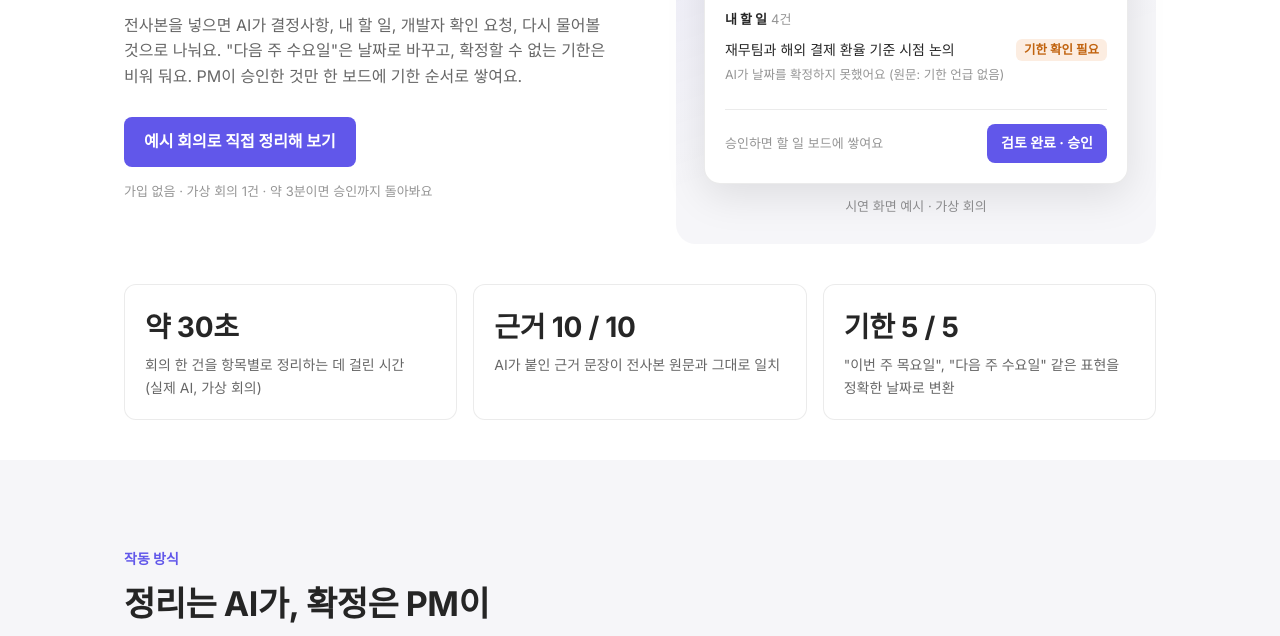
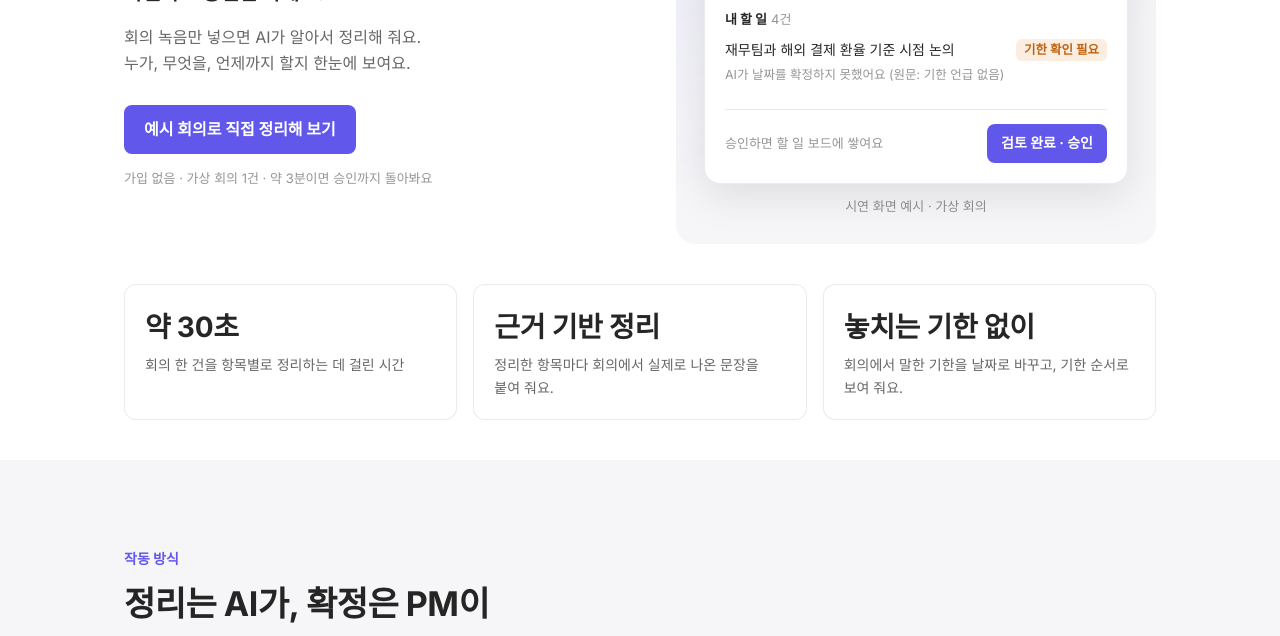
Before and after one commit to yousunny96/meeting-followup, a website: page public/sales-kit.html in a window 1280 px wide. Shown: the part 461-1097 px from the top of the page. Drawn offline with Linux system fonts and the light colour scheme.

Commit message:
소개 페이지 문구 다듬기: 첫 화면 설명 줄이기, 숫자 카드 문구 쉽게
Co-Authored-By: Claude Opus 5.5 <noreply@anthropic.com>

```diff
--- a/public/sales-kit.html
+++ b/public/sales-kit.html
@@ -196,7 +196,7 @@
           <p class="eyebrow">기획 회의가 많은 PM을 위한 회의 후속 관리</p>
           <h1>회의는 끝났는데,<br />누가 언제까지 하기로 했죠?</h1>
           <p class="lead">회의록을 넣으면 그대로 <em>할 일 보드</em>가 돼요.<br />확인하고 승인만 하세요.</p>
-          <p class="muted">전사본을 넣으면 AI가 결정사항, 내 할 일, 개발자 확인 요청, 다시 물어볼 것으로 나눠요. "다음 주 수요일"은 날짜로 바꾸고, 확정할 수 없는 기한은 비워 둬요. PM이 승인한 것만 한 보드에 기한 순서로 쌓여요.</p>
+          <p class="muted">회의 녹음만 넣으면 AI가 알아서 정리해 줘요.<br />누가, 무엇을, 언제까지 할지 한눈에 보여요.</p>
           <div class="cta-row">
             <a class="btn primary" href="/#new">예시 회의로 직접 정리해 보기</a>
           </div>
@@ -233,9 +233,9 @@
 
       <div class="wrap">
         <div class="stats">
-          <div class="stat"><strong>약 30초</strong><p>회의 한 건을 항목별로 정리하는 데 걸린 시간 (실제 AI, 가상 회의)</p></div>
-          <div class="stat"><strong>근거 10 / 10</strong><p>AI가 붙인 근거 문장이 전사본 원문과 그대로 일치</p></div>
-          <div class="stat"><strong>기한 5 / 5</strong><p>"이번 주 목요일", "다음 주 수요일" 같은 표현을 정확한 날짜로 변환</p></div>
+          <div class="stat"><strong>약 30초</strong><p>회의 한 건을 항목별로 정리하는 데 걸린 시간</p></div>
+          <div class="stat"><strong>근거 기반 정리</strong><p>정리한 항목마다 회의에서 실제로 나온 문장을 붙여 줘요.</p></div>
+          <div class="stat"><strong>놓치는 기한 없이</strong><p>회의에서 말한 기한을 날짜로 바꾸고, 기한 순서로 보여 줘요.</p></div>
         </div>
       </div>
     </section>
```
